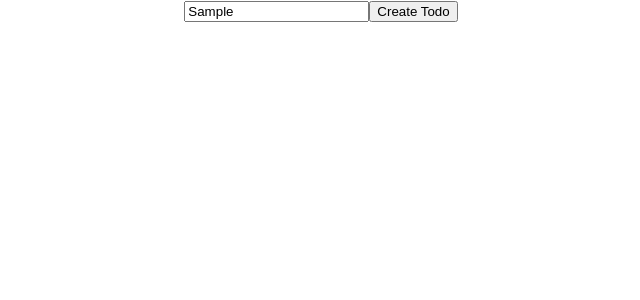
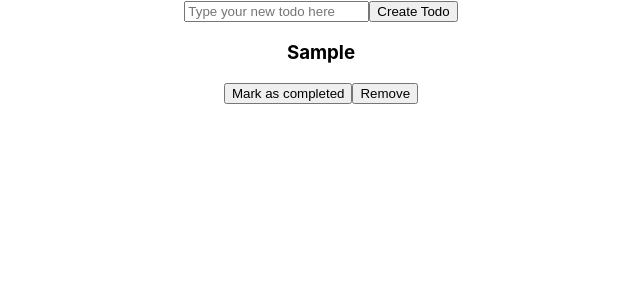
Before and after one commit to zznam/react-todo-web-frontend, a React (Create React App) app: page / in a window 1280 px wide. Both pictures are taken after typing "Sample" into the empty fields and a click on the button "Create Todo". Shown: the top 300 px of the page, without its empty margins (319-959 px from the left). Built offline with nearby package versions, Linux system fonts and the light colour scheme.

Commit message:
use redux: define reducers, action, binding store obj to components

```diff
--- a/package.json
+++ b/package.json
@@ -8,7 +8,9 @@
     "@testing-library/user-event": "^12.8.3",
     "react": "^17.0.2",
     "react-dom": "^17.0.2",
+    "react-redux": "^7.2.5",
     "react-scripts": "4.0.3",
+    "redux": "^4.1.1",
     "web-vitals": "^1.1.2"
   },
   "scripts": {
--- a/src/index.js
+++ b/src/index.js
@@ -3,10 +3,14 @@
 import './index.css';
 import App from './App';
 import reportWebVitals from './reportWebVitals';
+import {Provider} from 'react-redux'
+import {configureStore} from './store'
 
 ReactDOM.render(
   <React.StrictMode>
-    <App />
+    <Provider store={configureStore()}>
+      <App />
+    </Provider>
   </React.StrictMode>,
   document.getElementById('root')
 );
--- /dev/null
+++ b/src/store.js
@@ -0,0 +1,9 @@
+import {createStore, combineReducers} from 'redux';
+import { todos} from './todos/reducers';
+const reducers = {
+    todos,
+};
+
+const rootReducer = combineReducers(reducers);
+
+export const configureStore = () => createStore(rootReducer);
--- a/src/todos/NewTodoForm.js
+++ b/src/todos/NewTodoForm.js
@@ -1,6 +1,10 @@
 import React, { useState } from "react";
-import './NewTodoForm.css'
-const NewTodoForm = () => {
+import { connect } from 'react-redux';
+import { createTodo } from './actions';
+import './NewTodoForm.css';
+
+
+const NewTodoForm = ({ todos, onCreatePressed }) => {
     const [inputValue, setInputValue] = useState('');
     return (
         <div className="new-todo-form">
@@ -9,10 +13,26 @@
                 placeholder="Type your new todo here"
                 value={inputValue}
                 onChange={e => setInputValue(e.target.value)} />
-            <button className='new-todo-button' type='text'>Create Todo</button>
+            <button
+                onClick={() => {
+                    const isDuplicateText = todos.some(todo => todo.text === inputValue);
+                    if (!isDuplicateText){
+                        onCreatePressed(inputValue)
+                        setInputValue('')
+                    }
+                }}
+                className='new-todo-button'
+                type='text'>
+                Create Todo
+            </button>
 
         </div>
     )
 }
-
-export default NewTodoForm;
+const mapStateToProps = state => ({
+    todos: state.todos,
+});
+const mapDispatchToProps = dispatch => ({
+    onCreatePressed: text => dispatch(createTodo(text)),
+});
+export default connect(mapStateToProps, mapDispatchToProps)(NewTodoForm);
--- a/src/todos/TodoList.js
+++ b/src/todos/TodoList.js
@@ -1,13 +1,20 @@
 import React from "react";
+import { connect } from 'react-redux';
 import TodoListItem from './TodoListItem'
 import NewTodoForm from './NewTodoForm'
+import { removeTodo } from './actions'
 import './TodoList.css'
-const TodoList = ({ todos = [] }) => (
+const TodoList = ({ todos = [], onRemovePressed }) => (
     <div className="list-wrapper">
         <NewTodoForm />
-        {todos.map(todo => <TodoListItem todo={todo} />)}
+        {todos.map(todo => <TodoListItem todo={todo} onRemovePressed={onRemovePressed} />)}
 
     </div>
 )
-
-export default TodoList
+const mapStateToProps = state => ({
+    todos: state.todos,
+})
+const mapDispatchToProps = dispatch => ({
+    onRemovePressed: text => dispatch(removeTodo(text)),
+})
+export default connect(mapStateToProps, mapDispatchToProps)(TodoList);
--- a/src/todos/TodoListItem.js
+++ b/src/todos/TodoListItem.js
@@ -2,12 +2,14 @@
 import './TodoListItem.css'
 
 
-const TodoListItem = ({ todo }) => (
+const TodoListItem = ({ todo, onRemovePressed }) => (
     <div className='todo-item-container'>
         <h3>{todo.text}</h3>
         <div className='buttons-container'>
             <button className='completed-button'>Mark as completed</button>
-            <button className='remove-button'>Remove</button>
+            <button
+                onClick={() => onRemovePressed(todo.text)}
+                className='remove-button'>Remove</button>
         </div>
     </div>
 )
--- /dev/null
+++ b/src/todos/actions.js
@@ -0,0 +1,10 @@
+export const CREATE_TODO = 'CREATE_TODO';
+export const createTodo = text => ({
+    type: CREATE_TODO,
+    payload: { text },
+});
+export const REMOVE_TODO = 'REMOVE_TODO';
+export const removeTodo = text => ({
+    type: REMOVE_TODO,
+    payload: { text },
+});
--- a/src/todos/reducers.js
+++ b/src/todos/reducers.js
@@ -1,5 +1,5 @@
 import { CREATE_TODO, REMOVE_TODO } from "./actions";
-export const todos = (state, action) => {
+export const todos = (state = [], action) => {
     const { type, payload } = action;
 
     switch (type) {
```
Also changed, not shown: 1 other file (tests, documents, lock files or other folders).
